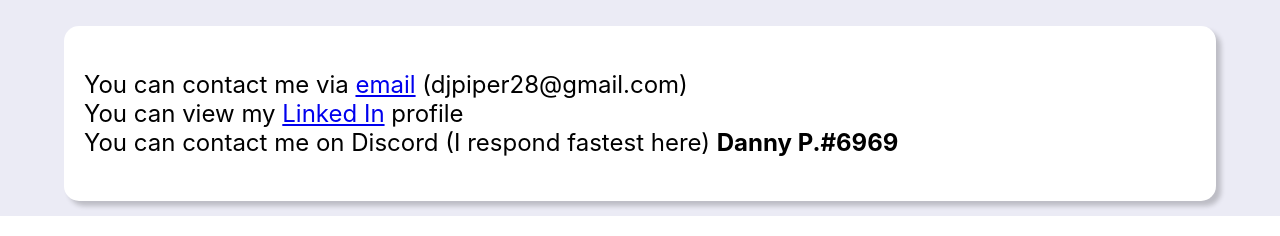
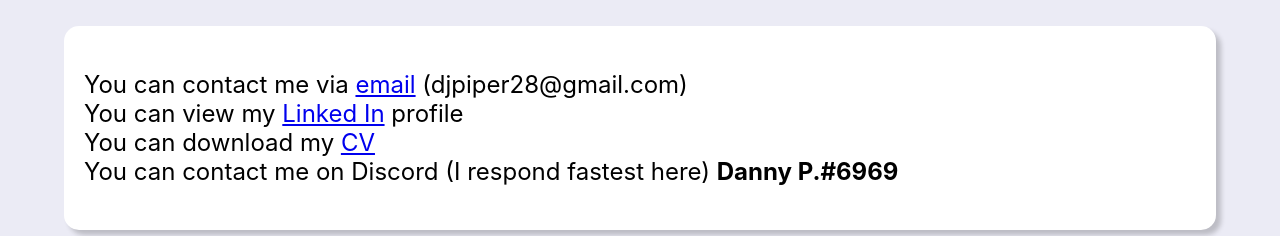
Before and after one commit to djpiper28/my-website, a React (Vite) app: page / in a window 1280 px wide. Shown: the part 3837-4073 px from the top of the page. Built offline with nearby package versions, Linux system fonts and the light colour scheme; no server answers.

Commit message:
feat: changed picture and, added cv

```diff
--- a/src/App.jsx
+++ b/src/App.jsx
@@ -232,6 +232,11 @@ function App() {
               </a>{" "}
               profile
               <br />
+              You can download my{" "}
+              <a href="https://djpiper28.co.uk/cdn/DannyPiper.pdf">
+                CV
+              </a>
+              <br />
               You can contact me on Discord (I respond fastest here){" "}
               <b>Danny P.#6969</b>
               <br />
```
Also changed, not shown: cdn/cdn/main_image.jpg, 1 other file (tests, documents, lock files or other folders).
